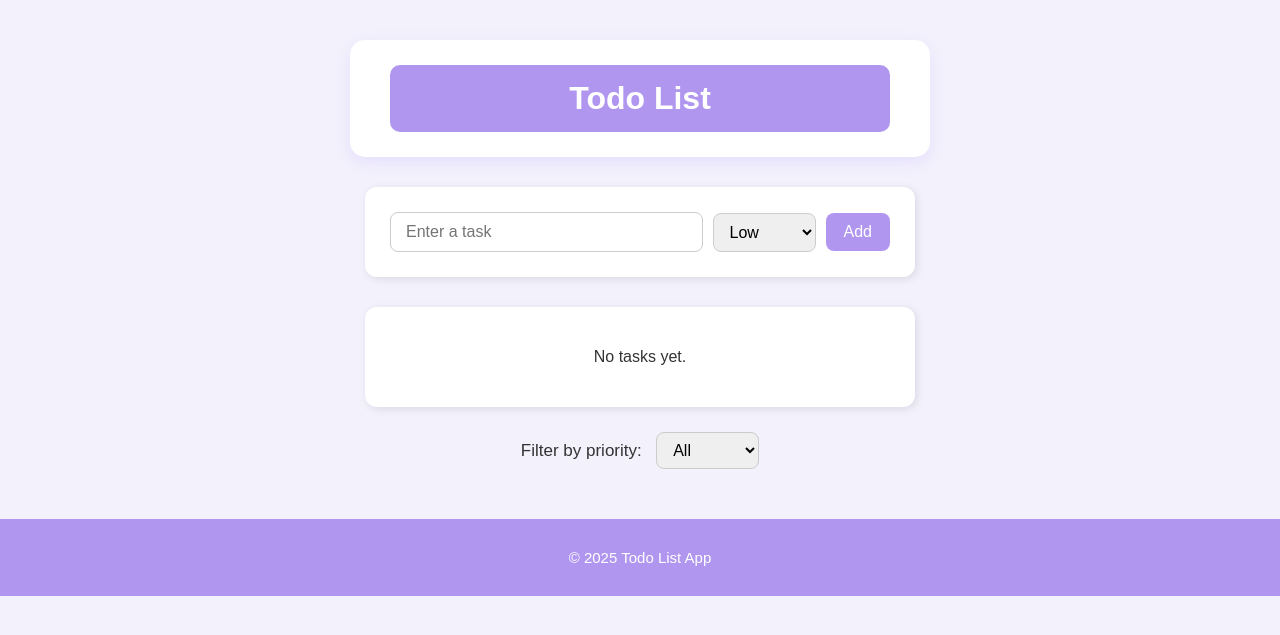
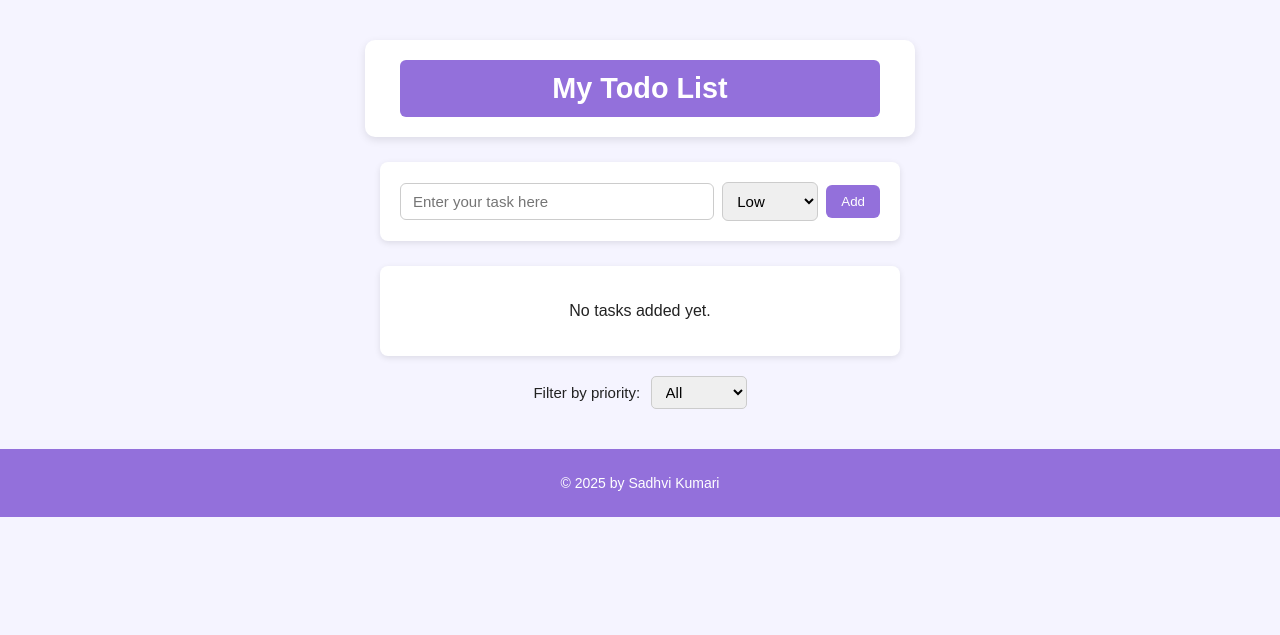
Before and after one commit to Sadhvi-web/todo-ejs-app, a Node server app: page / in a window 1280 px wide. Shown: the top 635 px of the page. Run offline with Node 20, Linux system fonts and the light colour scheme.

Commit message:
Updated UI  and improved code structure

```diff
--- a/index.js
+++ b/index.js
@@ -1,52 +1,58 @@
 const express = require("express");
-var app = express();
+const app = express();
 const port = 8080;
-app.set("view engine","ejs");
-app.use(express.static('public'))
-app.use(express.urlencoded({extended:true}));
 
-let todos = [];
+app.set("view engine", "ejs");
+app.use(express.static("public"));
+app.use(express.urlencoded({ extended: true }));
+
+let todoList = [];
+
 
 app.get("/", (req, res) => {
-  res.render("index", { todos: todos, filter: "All" });
+  res.render("index", { todos: todoList, filter: "All" });
 });
 
+
 app.post("/add", (req, res) => {
-  const task = req.body.task;
-  const priority = req.body.priority;
+  const { task, priority } = req.body;
 
-  if (task.trim() === "") {
-    return res.send("<script>alert('Task cannot be empty!'); window.location='/'</script>");
+  if (!task || task.trim() === "") {
+    return res.send("<script>alert('Please enter a task'); window.location='/'</script>");
   }
 
-  todos.push({ text: task, priority: priority });
+  todoList.push({ text: task.trim(), priority });
   res.redirect("/");
 });
 
+
 app.post("/delete", (req, res) => {
-  const index = req.body.index;
-  todos.splice(index, 1);
+  const id = req.body.index;
+  todoList.splice(id, 1);
   res.redirect("/");
 });
 
+
 app.post("/edit", (req, res) => {
-  const index = req.body.index;
-  const updatedTask = req.body.updatedTask;
-  if (updatedTask.trim() === "") {
-    return res.send("<script>alert('Task cannot be empty!'); window.location='/'</script>");
+  const id = req.body.index;
+  const newText = req.body.updatedTask;
+
+  if (!newText || newText.trim() === "") {
+    return res.send("<script>alert('Please enter valid text'); window.location='/'</script>");
   }
-  todos[index].text = updatedTask;
+
+  todoList[id].text = newText.trim();
   res.redirect("/");
 });
 
+
 app.post("/filter", (req, res) => {
-  const filter = req.body.priorityFilter;
-  let filteredTodos =
-    filter === "All" ? todos : todos.filter((t) => t.priority === filter);
-  res.render("index", { todos: filteredTodos, filter: filter });
+  const selected = req.body.priorityFilter;
+  const visibleTasks = selected === "All" ? todoList : todoList.filter(t => t.priority === selected);
+  res.render("index", { todos: visibleTasks, filter: selected });
 });
 
 
-app.listen(port,function(){
-    console.log("server started on port " + port);
-})
+app.listen(port, () => {
+  console.log(`Server is running at port ${port}`);
+});
--- a/public/css/style.css
+++ b/public/css/style.css
@@ -1,170 +1,171 @@
 body {
   margin: 0;
   padding: 0;
-  font-family: "Poppins", sans-serif;
-  background-color: #f3f1fc;
-  color: #333;
+  font-family: Arial, sans-serif;
+  background-color: #f5f4ff;
+  color: #222;
   display: flex;
   flex-direction: column;
   align-items: center;
 }
 
 header .box {
-  background: white;
-  padding: 25px 40px;
+  background-color: #fff;
+  padding: 20px 35px;
   margin-top: 40px;
-  border-radius: 15px;
-  box-shadow: 0 5px 15px rgba(182, 153, 255, 0.2);
+  border-radius: 10px;
+  box-shadow: 0 3px 8px rgba(0,0,0,0.1);
 }
 
+
 h1 {
-  background-color: #b196f0;
+  background-color: #9370db;
   color: white;
-  padding: 15px 40px;
-  border-radius: 10px;
-  font-size: 2rem;
-  font-weight: 600;
+  padding: 12px 25px;
+  border-radius: 6px;
+  font-size: 1.8rem;
+  margin: 0;
   text-align: center;
-  margin: 0;
 }
 
+
 .box {
-  background-color: white;
-  padding: 25px;
-  border-radius: 12px;
-  margin-top: 30px;
-  width: 500px;
-  box-shadow: 2px 2px 8px rgba(0,0,0,0.1);
+  background: #fff;
+  padding: 20px;
+  border-radius: 8px;
+  margin-top: 25px;
+  width: 480px;
+  box-shadow: 0 2px 6px rgba(0,0,0,0.1);
 }
+
 
 .item {
   display: flex;
+  justify-content: space-between;
   align-items: center;
-  justify-content: center;
-  gap: 10px;
+  gap: 8px;
 }
 
 .item input[type="text"] {
   flex: 1;
-  padding: 10px 15px;
-  border-radius: 8px;
+  padding: 9px 12px;
   border: 1px solid #ccc;
-  font-size: 16px;
-  outline: none;
+  border-radius: 6px;
+  font-size: 15px;
 }
 
 .item select {
-  padding: 9px 12px;
-  border-radius: 8px;
+  padding: 9px 10px;
   border: 1px solid #ccc;
-  font-size: 16px;
+  border-radius: 6px;
+  font-size: 15px;
 }
 
 .item button {
-  background-color: #b196f0;
+  background-color: #9370db;
   color: white;
   border: none;
-  border-radius: 8px;
-  padding: 10px 18px;
-  font-size: 16px;
+  border-radius: 6px;
+  padding: 9px 15px;
   cursor: pointer;
 }
 
 .item button:hover {
-  background-color: #a182f2;
+  background-color: #805ad5;
 }
+
 
 .task-item {
   display: flex;
   align-items: center;
-  gap: 15px;
-  padding: 15px 20px;
-  background: #faf9ff;
-  border-radius: 10px;
-  margin-bottom: 15px;
+  justify-content: space-between;
+  background-color: #f9f8ff;
+  padding: 12px 15px;
+  border-radius: 6px;
+  margin-bottom: 10px;
 }
 
 .task-item:hover {
-  background-color: #f1ecff;
+  background-color: #f0edff;
 }
 
 .task-item input[type="checkbox"] {
-  transform: scale(1.4);
-  accent-color: #b196f0;
+  transform: scale(1.3);
   cursor: pointer;
+  accent-color: #9370db;
 }
 
-.task-item p {
+.task-item label {
   flex: 1;
-  font-size: 18px;
-  margin: 0;
-  color: #333;
-  font-weight: 500;
+  font-size: 16px;
+  margin-left: 8px;
 }
+
 
 .inline-form {
   display: flex;
   align-items: center;
-  gap: 8px;
+  gap: 5px;
 }
 
 .inline-form input[type="text"] {
-  padding: 8px 12px;
+  padding: 7px 10px;
   border: 1px solid #ccc;
-  border-radius: 8px;
-  font-size: 15px;
-  width: 140px;
-  outline: none;
+  border-radius: 5px;
+  font-size: 14px;
+  width: 130px;
 }
 
 .edit-btn, .delete-btn {
-  background-color: #b196f0;
+  border: none;
+  border-radius: 5px;
+  padding: 7px 12px;
   color: white;
-  border: none;
-  border-radius: 8px;
-  padding: 8px 14px;
-  font-size: 15px;
   cursor: pointer;
+  font-size: 14px;
+}
+
+.edit-btn {
+  background-color: #9370db;
 }
 
 .delete-btn {
-  background-color: #e07474;
+  background-color: #e46b6b;
 }
 
 .edit-btn:hover {
-  background-color: #a182f2;
+  background-color: #7d59ca;
 }
 
 .delete-btn:hover {
-  background-color: #d05b5b;
+  background-color: #d05a5a;
 }
+
 
 .filter {
   text-align: center;
-  margin-top: 25px;
+  margin-top: 20px;
 }
 
 .filter label {
-  font-size: 17px;
-  margin-right: 10px;
+  font-size: 15px;
+  margin-right: 6px;
 }
 
 .filter select {
-  padding: 8px 12px;
-  border-radius: 8px;
+  padding: 6px 10px;
   border: 1px solid #ccc;
-  font-size: 16px;
-  outline: none;
+  border-radius: 5px;
+  font-size: 15px;
 }
 
+
 footer {
-  background-color: #b196f0;
+  background-color: #9370db;
   color: white;
   text-align: center;
-  padding: 15px;
-  font-size: 15px;
-  margin-top: 50px;
+  padding: 12px;
+  font-size: 14px;
+  margin-top: 40px;
   width: 100%;
-  border-top-left-radius: 10px;
-  border-top-right-radius: 10px;
 }
--- a/views/index.ejs
+++ b/views/index.ejs
@@ -3,23 +3,23 @@
 <head>
   <meta charset="UTF-8">
   <meta name="viewport" content="width=device-width, initial-scale=1.0">
-    <title>Todo list</title>
+  <title>My Todo List</title>
   <link rel="stylesheet" href="/css/style.css">
 </head>
 <body>
   <header>
     <div class="box">
-            <h1>Todo List</h1>
+      <h1>My Todo List</h1>
     </div>
   </header>
 
   <div class="box">
     <form action="/add" method="post" class="item">
-        <input type="text" name="task" placeholder="Enter a task" />
+      <input type="text" name="task" placeholder="Enter your task here">
       <select name="priority">
-          <option value="Low">Low</option>
-          <option value="Medium">Medium</option>
-          <option value="High">High</option>
+        <option>Low</option>
+        <option>Medium</option>
+        <option>High</option>
       </select>
       <button type="submit">Add</button>
     </form>
@@ -27,22 +27,21 @@
 
   <div class="box">
     <% if (todos.length === 0) { %>
-        <p style="text-align:center;">No tasks yet.</p>
+      <p style="text-align:center;">No tasks added yet.</p>
     <% } else { %>
-        <% todos.forEach((todo, index) => { %>
+      <% todos.forEach((todo, i) => { %>
         <div class="item task-item">
-          <input type="checkbox" name="completed" id="task-<%= index %>">
-          <label for="task-<%= index %>"><%= todo.text %> (<%= todo.priority %>)</label>
-
+          <input type="checkbox" id="task-<%= i %>">
+          <label for="task-<%= i %>"><%= todo.text %> (<%= todo.priority %>)</label>
 
           <form action="/edit" method="post" class="inline-form">
-            <input type="hidden" name="index" value="<%= index %>">
-            <input type="text" name="updatedTask" placeholder="Edit task">
+            <input type="hidden" name="index" value="<%= i %>">
+            <input type="text" name="updatedTask" placeholder="Change task">
             <button type="submit" class="edit-btn">Edit</button>
           </form>
 
           <form action="/delete" method="post" class="inline-form">
-            <input type="hidden" name="index" value="<%= index %>">
+            <input type="hidden" name="index" value="<%= i %>">
             <button type="submit" class="delete-btn">Delete</button>
           </form>
         </div>
@@ -52,18 +51,18 @@
 
   <div class="filter">
     <form action="/filter" method="post">
-        <label for="priorityFilter">Filter by priority:</label>
-        <select name="priorityFilter" id="priorityFilter" onchange="this.form.submit()">
-          <option <%= filter==='All'?'selected':'' %> >All</option>
-          <option <%= filter==='Low'?'selected':'' %> >Low</option>
-          <option <%= filter==='Medium'?'selected':'' %> >Medium</option>
-          <option <%= filter==='High'?'selected':'' %> >High</option>
+      <label>Filter by priority:</label>
+      <select name="priorityFilter" onchange="this.form.submit()">
+        <option <%= filter==='All' ? 'selected' : '' %>>All</option>
+        <option <%= filter==='Low' ? 'selected' : '' %>>Low</option>
+        <option <%= filter==='Medium' ? 'selected' : '' %>>Medium</option>
+        <option <%= filter==='High' ? 'selected' : '' %>>High</option>
       </select>
     </form>
   </div>
 
   <footer>
-        <p>© 2025 Todo List App</p>
+    <p>© 2025 by Sadhvi Kumari</p>
   </footer>
 </body>
 </html>
```
Lines whose indentation alone changed are shown as unchanged.
